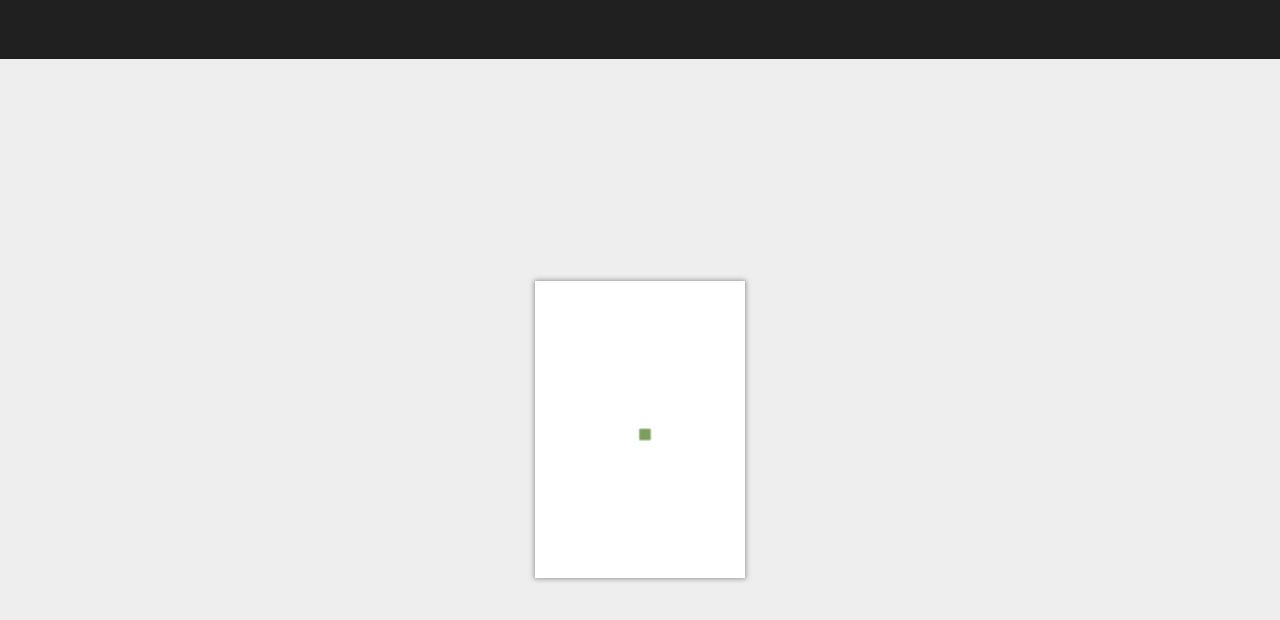
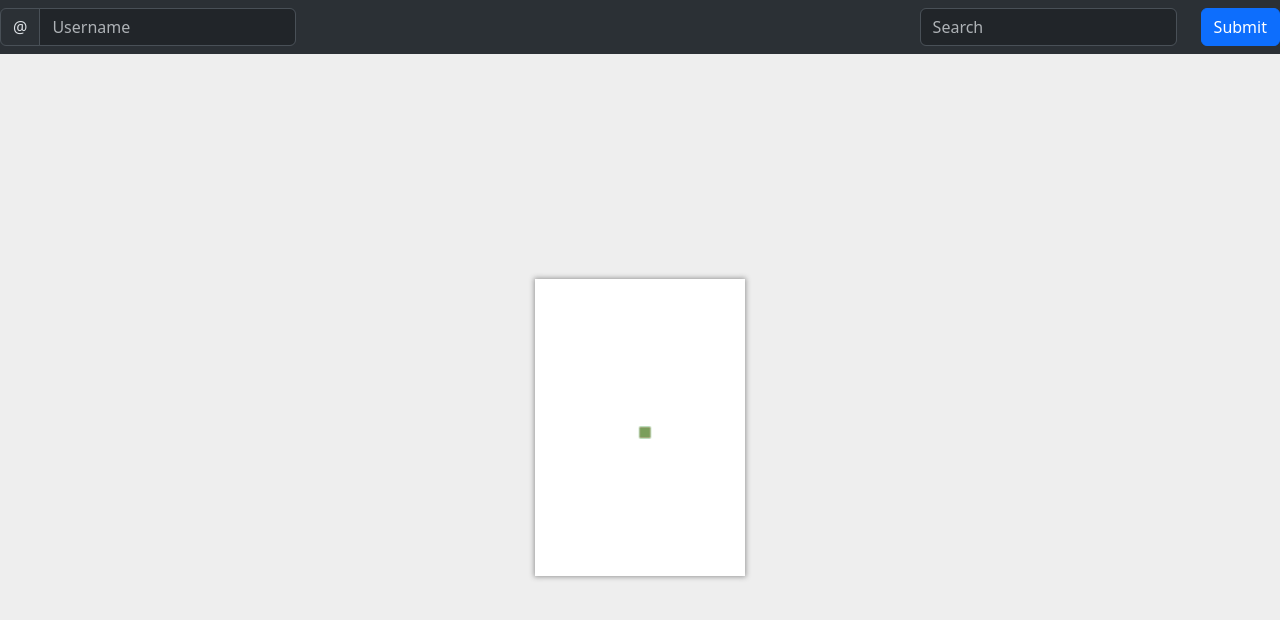
Before and after one commit to HerrNamenlos123/TechnicalSketcher.rs, a React (Vite) app: page / in a window 1280 px wide. Shown: the top 620 px of the page. Built offline with nearby package versions, Linux system fonts and the light colour scheme.

Commit message:
Fix layout

```diff
--- a/package.json
+++ b/package.json
@@ -12,7 +12,9 @@
   "dependencies": {
     "@tauri-apps/api": "^1.4.0",
     "@types/vec2": "^1.6.2",
+    "bootstrap": "^5.3.2",
     "react": "^18.2.0",
+    "react-bootstrap": "^2.9.1",
     "react-dom": "^18.2.0",
     "react-gridlines": "^1.1.7",
     "react-zoom-pan-pinch": "^3.1.0"
--- a/src/Tsk/components/SketchEditor.tsx
+++ b/src/Tsk/components/SketchEditor.tsx
@@ -137,6 +137,7 @@ function SketchEditor() {
             <div id="canvasHost"
                 ref={canvasHostRef}
                 style={{
+                    position: "relative",
                     width: "100%",
                     height: "100%",
                     touchAction: "none",
@@ -155,7 +156,7 @@ function SketchEditor() {
                 <div id="canvas"
                     ref={canvasRef}
                     style={{
-                        position: "relative",
+                        position: "absolute",
                         left: `calc(50% - ${canvasSize.x / 2}px * ${zoom} + ${centerPositionPx.x}px)`,
                         top: `calc(50% - ${canvasSize.y / 2}px * ${zoom} + ${centerPositionPx.y}px)`,
                         width: `calc(${canvasSize.x}px * ${zoom})`,
--- a/src/Tsk/components/Toolbar.tsx
+++ b/src/Tsk/components/Toolbar.tsx
@@ -1,52 +1,44 @@
+
+import Navbar from 'react-bootstrap/Navbar';
+import Form from 'react-bootstrap/Form';
+import Button from 'react-bootstrap/Button';
+import InputGroup from 'react-bootstrap/InputGroup';
+import Row from 'react-bootstrap/Row';
+import Col from 'react-bootstrap/Col';
+
 interface ToolbarProps {
     height: number;
 }
 
 function Toolbar(props: ToolbarProps) {
     return (
-        <div
-            style={{ width: "100%", height: "4rem", background: "#202020" }}
-        ></div>
-    );
-    return (
-        <nav class="bg-gray-800">
-            <div class="mx-auto max-w-7xl px-2 sm:px-6 lg:px-8">
-                <div class="relative flex h-16 items-center justify-between">
-                    <div class="flex flex-1 items-center justify-center sm:items-stretch sm:justify-start">
-                        <div class="hidden sm:ml-6 sm:block">
-                            <div class="flex space-x-2">
-                                <a
-                                    href="#"
-                                    class="bg-gray-900 text-white rounded-md px-2 py-2 text-sm font-medium"
-                                    aria-current="page"
-                                >
-                                    Still
-                                </a>
-                                <a
-                                    href="#"
-                                    class="text-gray-300 hover:bg-gray-700 hover:text-white rounded-md px-2 py-2 text-sm font-medium"
-                                >
-                                    to
-                                </a>
-                                <a
-                                    href="#"
-                                    class="text-gray-300 hover:bg-gray-700 hover:text-white rounded-md px-2 py-2 text-sm font-medium"
-                                >
-                                    be
-                                </a>
-                                <a
-                                    href="#"
-                                    class="text-gray-300 hover:bg-gray-700 hover:text-white rounded-md px-2 py-2 text-sm font-medium"
-                                >
-                                    implemented
-                                </a>
-                            </div>
-                        </div>
-                    </div>
-                </div>
-            </div>
-        </nav>
-    );
+    <Navbar className="bg-body-tertiary justify-content-between" data-bs-theme="dark">
+      <Form inline>
+        <InputGroup>
+          <InputGroup.Text id="basic-addon1">@</InputGroup.Text>
+          <Form.Control
+            placeholder="Username"
+            aria-label="Username"
+            aria-describedby="basic-addon1"
+          />
+        </InputGroup>
+      </Form>
+      <Form inline>
+        <Row>
+          <Col xs="auto">
+            <Form.Control
+              type="text"
+              placeholder="Search"
+              className=" mr-sm-2"
+            />
+          </Col>
+          <Col xs="auto">
+            <Button type="submit">Submit</Button>
+          </Col>
+        </Row>
+      </Form>
+    </Navbar>
+  );
 }
 
 export default Toolbar;
--- a/src/main.tsx
+++ b/src/main.tsx
@@ -3,6 +3,7 @@ import ReactDOM from "react-dom/client";
 import Tsk from "./Tsk/Tsk";
 import "./index.css";
 import "./fonts/index.css";
+import 'bootstrap/dist/css/bootstrap.min.css';
 
 ReactDOM.createRoot(document.getElementById("root") as HTMLElement).render(
     <React.StrictMode>
```
Also changed, not shown: 1 other file (tests, documents, lock files or other folders).
